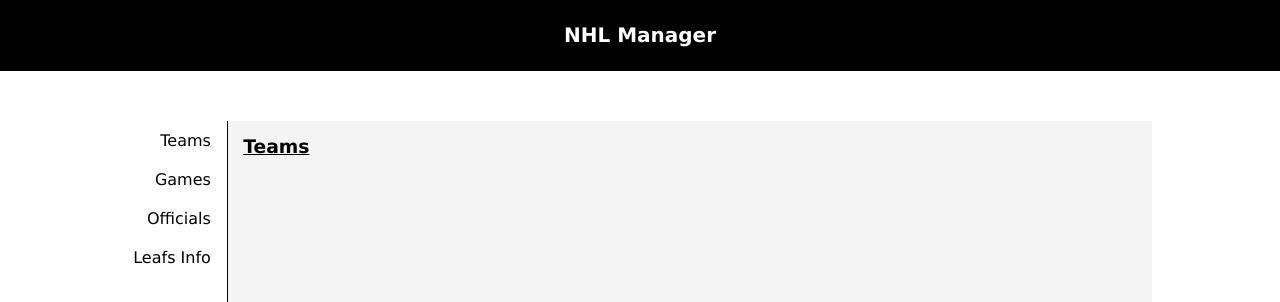
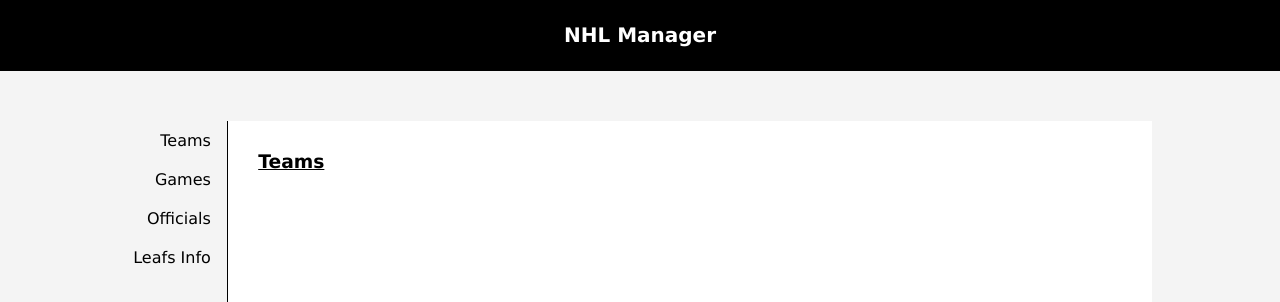
Before and after one commit to jordansne/sport-manager, a React (Create React App) app in the folder client/: page / in a window 1280 px wide. Shown: the top 302 px of the page. Built offline with nearby package versions, Linux system fonts and the light colour scheme.

Commit message:
Update CSS for App & views

```diff
--- a/client/src/App.css
+++ b/client/src/App.css
@@ -7,6 +7,7 @@
 body {
     margin: 0;
     font-family: Verdana;
+    background: #f4f4f4;
 }
 
 /*********** Header CSS ***********/
@@ -53,7 +54,9 @@
 }
 
 nav > a:hover {
-    background: linear-gradient(to right, white, #213087);
+    /* Use colour if linear-gradient not supported by browser */
+    background: #213087;
+    background: linear-gradient(to right, #f4f4f4, #213087);
     color: white;
 }
 
@@ -61,9 +64,10 @@
 
 article {
     margin-left: 15%;
-    padding: 15px;
+    padding: 30px;
+    padding-left: 30px;
     min-height: 300px;
-    background-color: #f4f4f4;
+    background: white;
     border-left: 1px solid black;
 }
 
@@ -71,3 +75,8 @@
     text-decoration: underline;
     margin: 0 0 15px 0;
 }
+
+article h2 {
+    font-size: 16px;
+    margin: 20px 0;
+}
```
